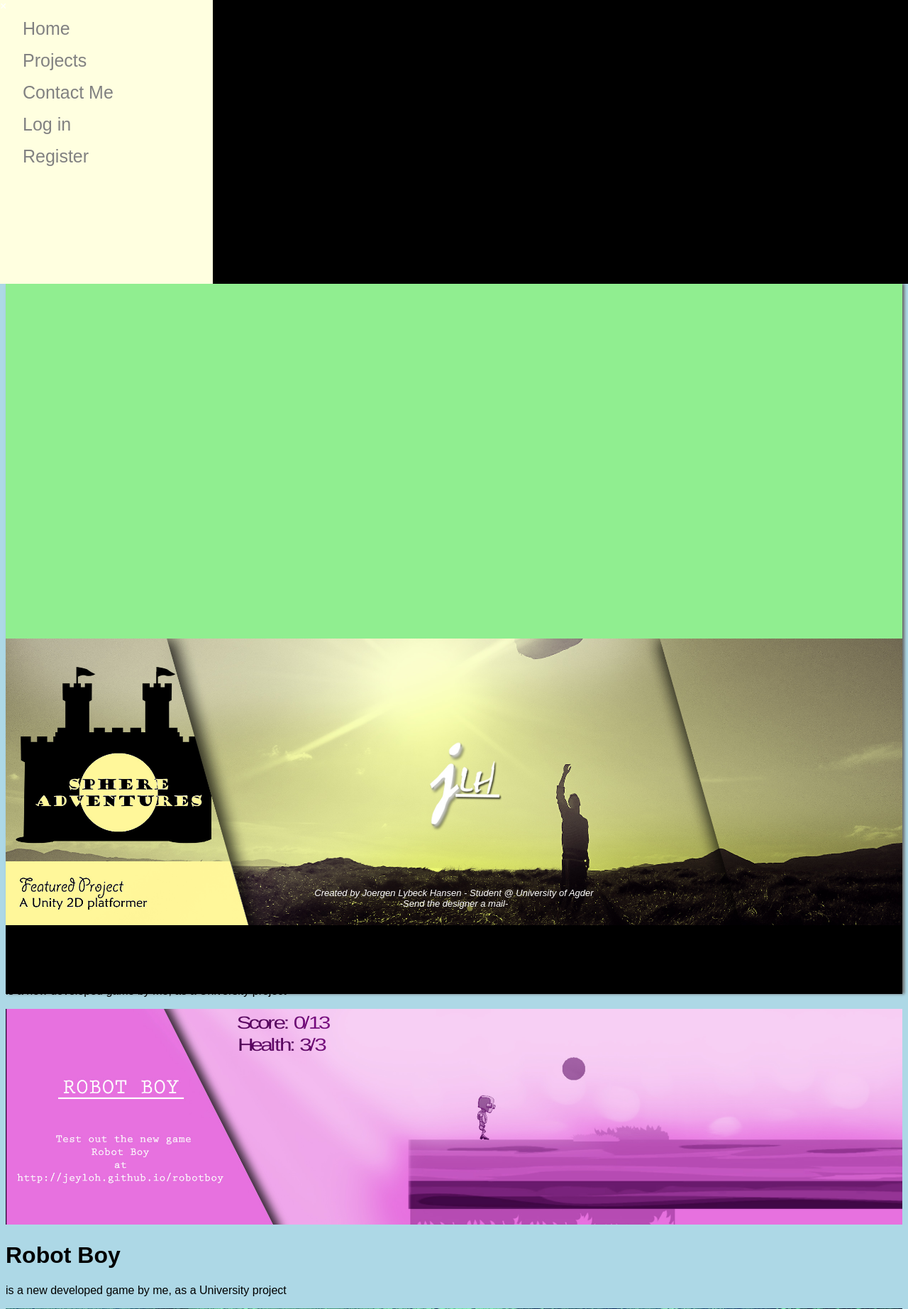
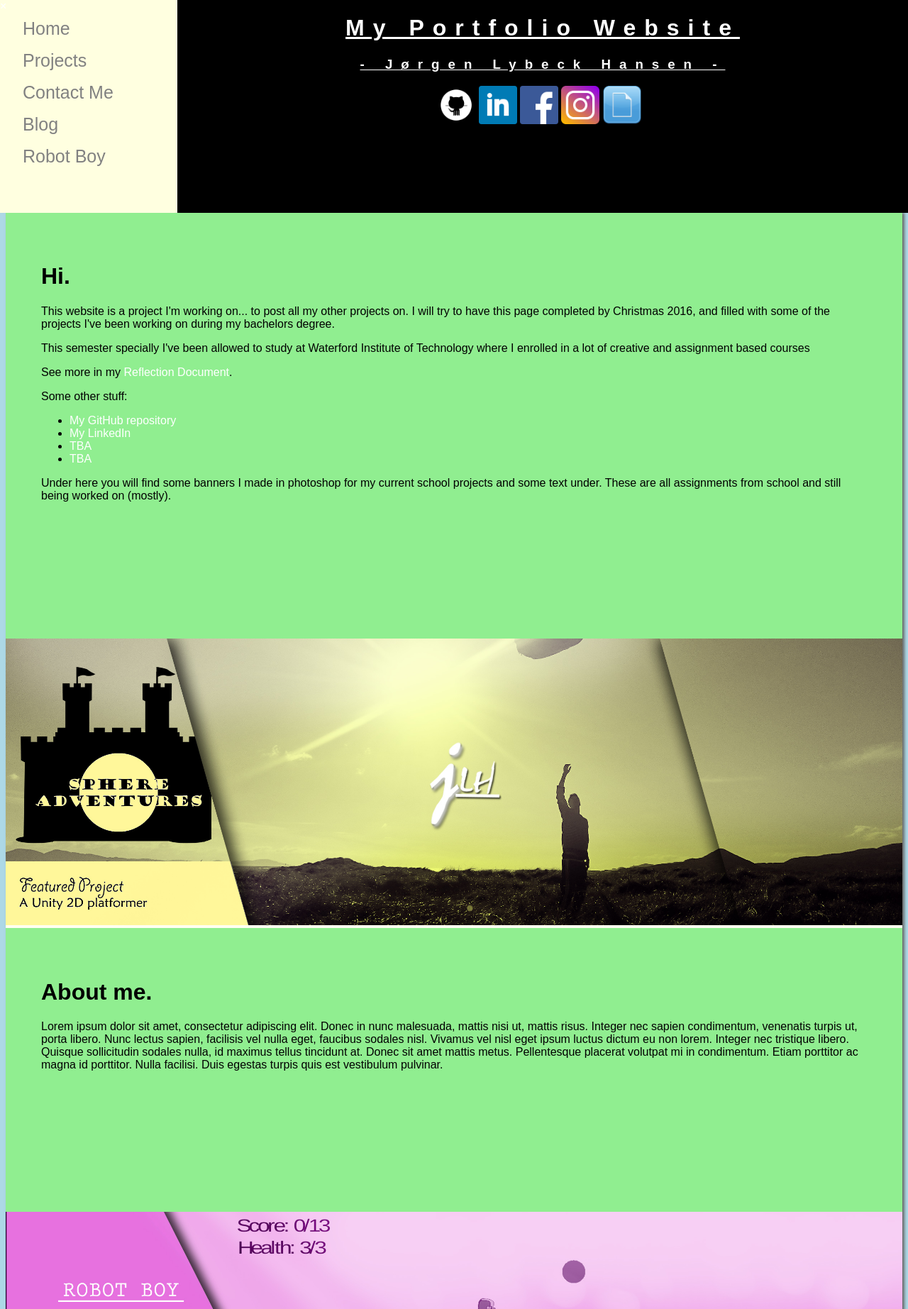
Before and after one commit to Jeyloh/Jeyloh.github.io, a PHP site: page / in a window 1280 px wide. Shown: the top 1845 px of the page at 71% size. Run offline with PHP 8.4, Linux system fonts and the light colour scheme.

Commit message:
made everything align and added social media

```diff
--- a/css/fadeoutmenu.css
+++ b/css/fadeoutmenu.css
@@ -1,15 +1,17 @@
 /* The side navigation menu */
 .sidenav {
-    height:400px; /* 100% Full-height */
+    height:300px; /* 100% Full-height */
     width: 50px; /* 0 width - change this with JavaScript */
     position: inherit; /* Stay in place */
     left:0px;
     top:0px;
     background-color: lightyellow; /* Black*/
     overflow-x: hidden; /* Disable horizontal scroll */
+    overflow-y: hidden;
     padding-top: 0px; /* Place content 60px from the top */
     transition: 0.5s; /* 0.5 second transition effect to slide in the sidenav */
     display:block;
+    white-space: nowrap;
 }
 
 /* The navigation menu links */
--- a/css/main.css
+++ b/css/main.css
@@ -17,17 +17,16 @@ body{
 }
 
 main {
-	height:850px;
 	width:100%;
 	right:0px;
 	left:0px;
-	margin-top:400px;
+	margin-top:300px; /* Set this to the height of the header */
 }
 
 
 /* SETS THE HEADER */
 header{
-	height:400px;
+	height:300px;
 	left:0px; /* Set this to the same as #mySidenav width */
 	right:0px;
 	top:0px;
@@ -35,14 +34,15 @@ header{
 	z-index:5;
 	background-color: black;
 	color:white;
-
+	transition: 0.5s;
 }
 
 
-header h1{
+header h1, header h3{
 	color: white;
 	letter-spacing: 12px;
 	text-decoration: underline;
+	text-align:center;
 }
 
 
@@ -70,10 +70,23 @@ a {
 	width:100%;
 }
 
-#index-main-content{
+
+.content {
+	padding: 50px 50px 50px 50px;
+	text-align: left;
+	background-color: lightgreen;
+	height:300px;
+}
+
+#index-content{
 	height:500px;
-	background-color: lightgreen;
-
-
+}
+#header-social-media-buttons{
+    text-align:center;
+    padding-right:10px;
+}
+#header-social-media-buttons img{
+    width:54px;
+    height:54px;
 
 }
--- a/index.html
+++ b/index.html
@@ -12,45 +12,90 @@
 </head>
 <body>
 	<div id="wrapper">
-		<header>
-			THIS IS THE HEADER
+		<header id="header">
+			<h1>My Portfolio Website</h1>
+			<h3>- Jørgen Lybeck Hansen -</h3>
 			<nav id="mySidenav" class="sidenav" onmouseover="openNav()" onmouseleave="closeNav()">&times;
 				<a href="index.html">Home</a>
 				<a href="projects.html">Projects</a>
 				<a href="contact.html">Contact Me</a>
-				<a href="login.php" id="mobile-login-btn">Log in</a>
-				<a href="register.php" id="mobile-login-btn">Register</a>
+				<a href="blog.html">Blog</a>
+				<a href="jeyloh.github.io/robotboy">Robot Boy</a>
 			</nav>
+			<div id="header-social-media-buttons">
+				<a href="www.linkedin.com/jorgenlybeckhansen"><img src="resources/contact/github.png"></a>
+				<a href="www.linkedin.com/jorgenlybeckhansen"><img src="resources/contact/linkedin.png"></a>
+				<a href="www.linkedin.com/jorgenlybeckhansen"><img src="resources/contact/facebook.png"></a>
+				<a href="www.linkedin.com/jorgenlybeckhansen"><img src="resources/contact/instagram.png"></a>
+				<a href="www.linkedin.com/jorgenlybeckhansen"><img src="resources/contact/document.png"></a>
+			</div>
 		</header>
 
-
-
 		<main>
-			<div id="index-main-content">
+			<div class="content" id="index-content">
 			<!-- Add GitHub link, projects, facebook, phone, CV, linkedin, reflection document from bachelor
 					Bachelorthesis BLOG? with blog template from school.
 			-->
+				<h1>Hi.</h1>
+				<p>This website is a project I'm working on... to post all my other projects on.
+				I will try to have this page completed by Christmas 2016, and filled with some
+				of the projects I've been working on during my bachelors degree.</p>
+				<p>This semester specially I've been allowed to study at Waterford Institute of Technology
+				where I enrolled in a lot of creative and assignment based courses</p>
+				<p>See more in my <a href="#">Reflection Document</a>.</p>
+				<p>Some other stuff:</p>
+				<ul>
+					<li><a href="www.github.com/Jeyloh">My GitHub repository</a></li>
+					<li><a href="www.linkedin.com/jorgenlybeckhansen">My LinkedIn</a></li>
+					<li><a href="#">TBA</a></li>
+					<li><a href="#">TBA</a></li>
+				</ul>
+				<p>Under here you will find some banners I made in photoshop for my current school
+				projects and some text under. These are all assignments from school and still being worked on (mostly).</p>
 			</div>
 			<div class="banner">
 				<img src="resources/banners/portfolio-banner.jpg">
 			</div>
-			<div class="banner-related-content">
-				<h1>Hi.</h1>
-				<p>is a new developed game by me, as a University project</p>
+			<div class="content">
+				<h1>About me.</h1>
+				<p>Lorem ipsum dolor sit amet, consectetur adipiscing elit. Donec in nunc malesuada, mattis nisi ut,
+					mattis risus. Integer nec sapien condimentum, venenatis turpis ut, porta libero. Nunc lectus sapien,
+					facilisis vel nulla eget, faucibus sodales nisl. Vivamus vel nisl eget ipsum luctus dictum eu non
+					lorem. Integer nec tristique libero. Quisque sollicitudin sodales nulla, id maximus tellus
+					tincidunt at. Donec sit amet mattis metus. Pellentesque placerat volutpat mi in condimentum.
+					Etiam porttitor ac magna id porttitor. Nulla facilisi. Duis egestas turpis quis est
+					vestibulum pulvinar.</p>
 			</div>
 			<div class="banner">
-				<img src="resources/banners/robotboy-banner.jpg">
+				<a href="jeyloh.github.io/robotboy"><img src="resources/banners/robotboy-banner.jpg"></a>
 			</div>
-			<div class="banner-related-content">
+			<div class="content">
 				<h1>Robot Boy</h1>
-				<p>is a new developed game by me, as a University project</p>
+				<p>My first made video game, created in Unity with Javascript and some beginner tools. This
+				project was the introduction to Unity project and I have now moved on to my next game which
+				will be coded in C# - something I have more knowledge with because of Java.</p>
+				<p>Lorem ipsum dolor sit amet, consectetur adipiscing elit. Donec in nunc malesuada, mattis nisi ut,
+					mattis risus. Integer nec sapien condimentum, venenatis turpis ut, porta libero. Nunc lectus sapien,
+					facilisis vel nulla eget, faucibus sodales nisl. Vivamus vel nisl eget ipsum luctus dictum eu non
+					lorem. Integer nec tristique libero. Quisque sollicitudin sodales nulla, id maximus tellus
+					tincidunt at. Donec sit amet mattis metus. Pellentesque placerat volutpat mi in condimentum.
+					Etiam porttitor ac magna id porttitor. Nulla facilisi. Duis egestas turpis quis est
+					vestibulum pulvinar.</p>
 			</div>
 			<div class="banner">
 				<img src="resources/banners/greenhouse-banner.jpg">
 			</div>
-			<div class="banner-related-content">
+			<div class="content">
 				<h1>Greenhouse</h1>
-				<p>is a new developed game by me, as a University project</p>
+				<p>Greenhouse is my first real webproject where I first made a design in my Web Applications class.
+				Now I work on the PHP part from my Server Side Scripting</p>
+				<p>Lorem ipsum dolor sit amet, consectetur adipiscing elit. Donec in nunc malesuada, mattis nisi ut,
+					mattis risus. Integer nec sapien condimentum, venenatis turpis ut, porta libero. Nunc lectus sapien,
+					facilisis vel nulla eget, faucibus sodales nisl. Vivamus vel nisl eget ipsum luctus dictum eu non
+					lorem. Integer nec tristique libero. Quisque sollicitudin sodales nulla, id maximus tellus
+					tincidunt at. Donec sit amet mattis metus. Pellentesque placerat volutpat mi in condimentum.
+					Etiam porttitor ac magna id porttitor. Nulla facilisi. Duis egestas turpis quis est
+					vestibulum pulvinar.</p>
 			</div>
 
 
--- a/js/fadeoutmenu.js
+++ b/js/fadeoutmenu.js
@@ -1,13 +1,14 @@
-
+var openWidth = 250;
+var closedWidth = 50;
 /* Set the width of the side navigation to 250px */
 function openNav() {
-    document.getElementById("mySidenav").style.width = "300px";
-    document.getElementByTag("header").style.marginLeft = "300px";
-    alert(document.getElementByTag("header").offsetWidth);
+    document.getElementById("mySidenav").style.width = openWidth+"px";
+    document.getElementById("header").style.left = openWidth+"px";
+    //alert(document.getElementsByTagName("header").offsetWidth);
 }
 
 /* Set the width of the side navigation to 0 */
 function closeNav() {
-    document.getElementById("mySidenav").style.width = "50px";
-    document.getElementByTag("header").style.marginLeft = "50px";
+    document.getElementById("mySidenav").style.width = closedWidth+"px";
+    document.getElementById("header").style.left = closedWidth+"px";
 }
```
Also changed, not shown: resources/contact/Instagram.png (added), resources/contact/document.png (added), resources/contact/facebook.png (added), resources/contact/github.png (added), resources/contact/linkedin.png (added).
